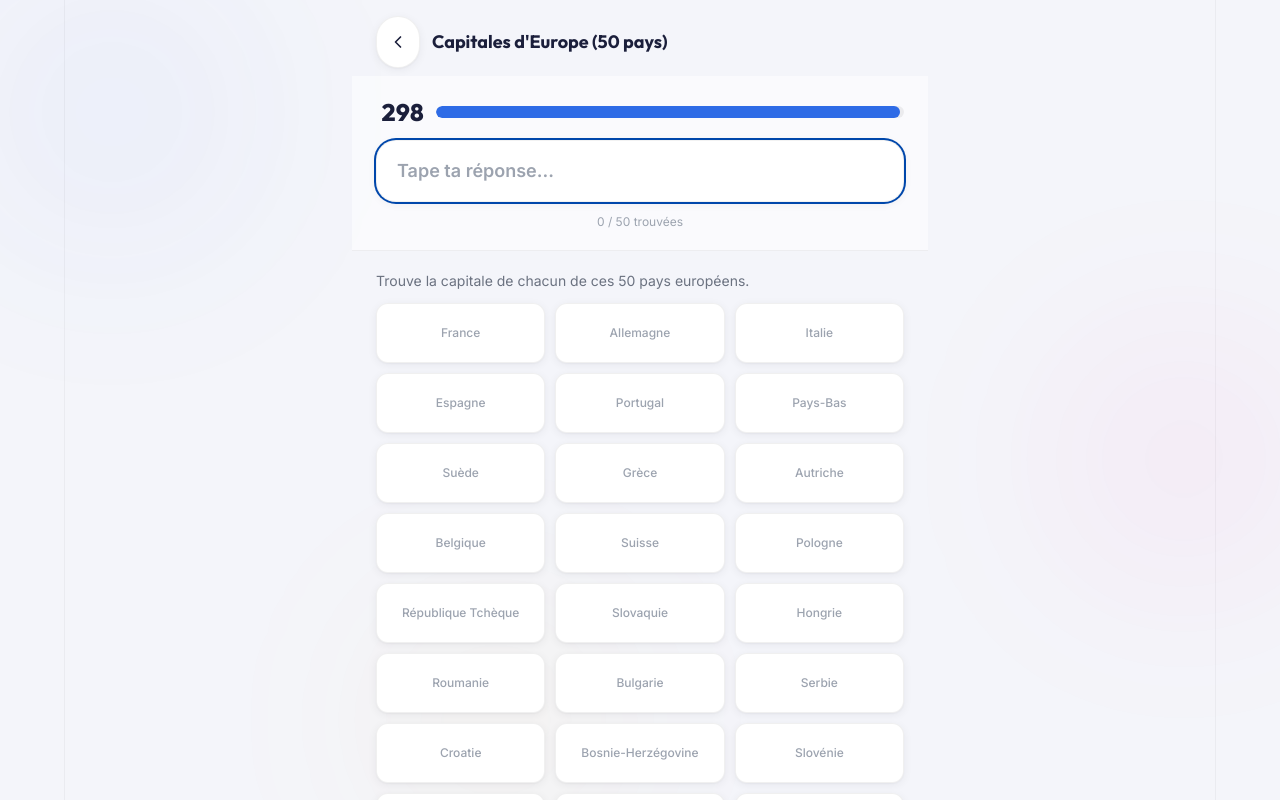
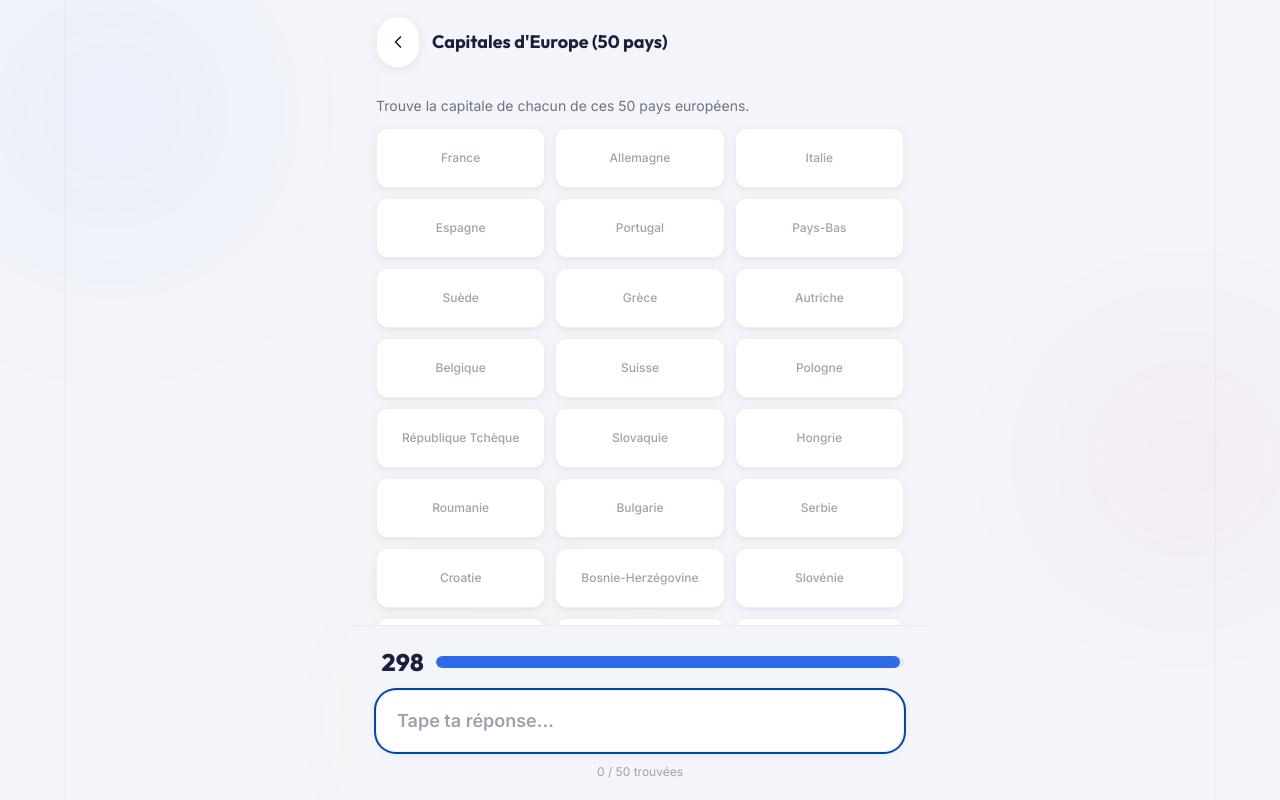
Before and after one commit to killianopso-actionimmo/Rankedquiz, a Next.js app: page /play/jetpunk in a window 1280 px wide. Both pictures are taken after a click on the button 640 px from the left and 187 px from the top of the page. Built offline with nearby package versions, Linux system fonts and the light colour scheme.

Commit message:
Make input bar sticky at bottom in Jetpunk mode

```diff
--- a/src/app/play/jetpunk/page.tsx
+++ b/src/app/play/jetpunk/page.tsx
@@ -136,10 +136,17 @@ export default function JetpunkPage() {
   }
 
   return (
-    <div className="mx-auto flex w-full max-w-xl flex-1 flex-col gap-0 pb-8">
+    <div className="mx-auto flex w-full max-w-xl flex-1 flex-col gap-0">
       <GameHeader title={round.title} />
 
-      <div className="flex flex-col gap-3 border-b border-black/5 bg-white/50 px-4 py-4 sm:px-6 sm:py-5">
+      <div className="flex-1 overflow-y-auto px-4 py-5 sm:px-6">
+        <div className="mb-3">
+          <p className="text-sm text-ink-soft">{round.instructions}</p>
+        </div>
+        <JetpunkGrid items={round.items} foundIds={foundIds} revealed={false} />
+      </div>
+
+      <div className="sticky bottom-0 flex flex-col gap-3 border-t border-black/5 bg-background px-4 py-4 sm:px-6 sm:py-5">
         <TimerBar secondsLeft={secondsLeft} maxSeconds={round.timeLimitSeconds} />
         <input
           ref={inputRef}
@@ -155,13 +162,6 @@ export default function JetpunkPage() {
           {foundIds.size} / {round.items.length} trouvées
         </p>
       </div>
-
-      <div className="flex-1 overflow-y-auto px-4 py-5 sm:px-6">
-        <div className="mb-3">
-          <p className="text-sm text-ink-soft">{round.instructions}</p>
-        </div>
-        <JetpunkGrid items={round.items} foundIds={foundIds} revealed={false} />
-      </div>
     </div>
   );
 }
```
